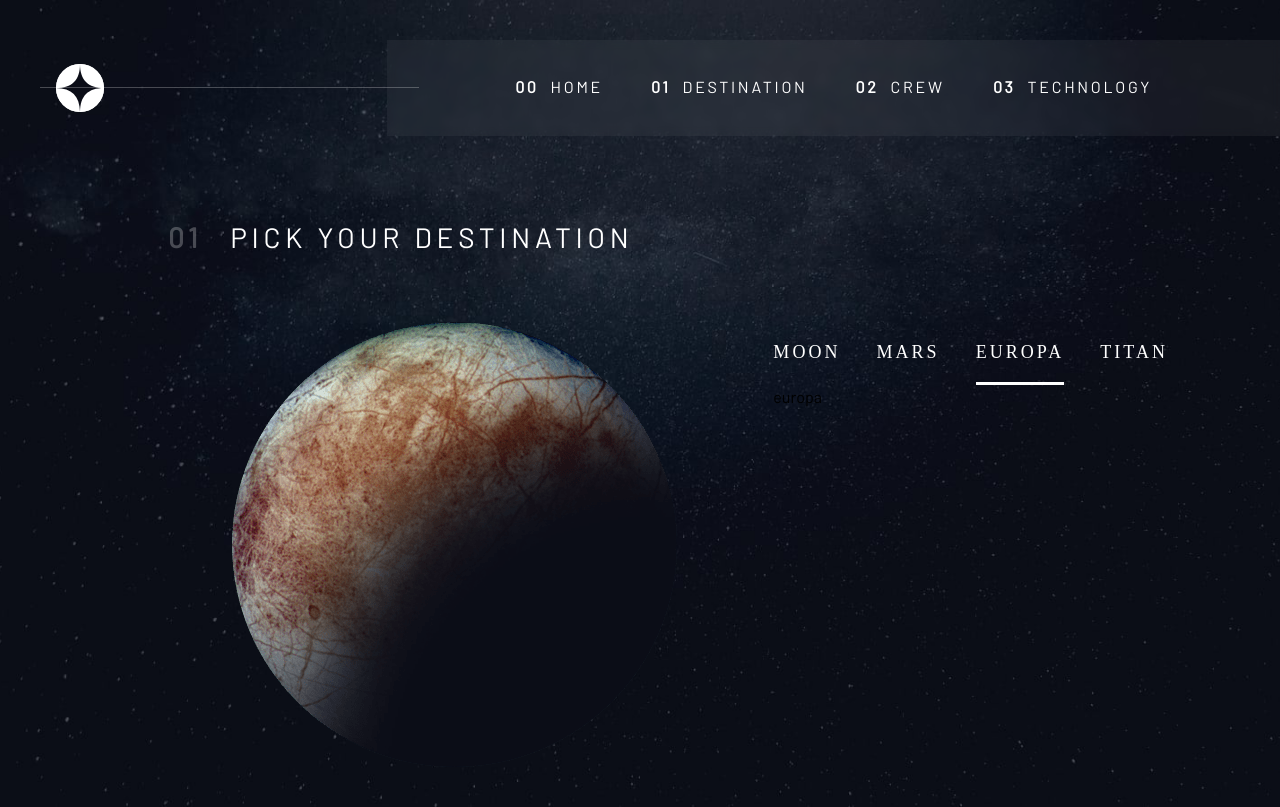
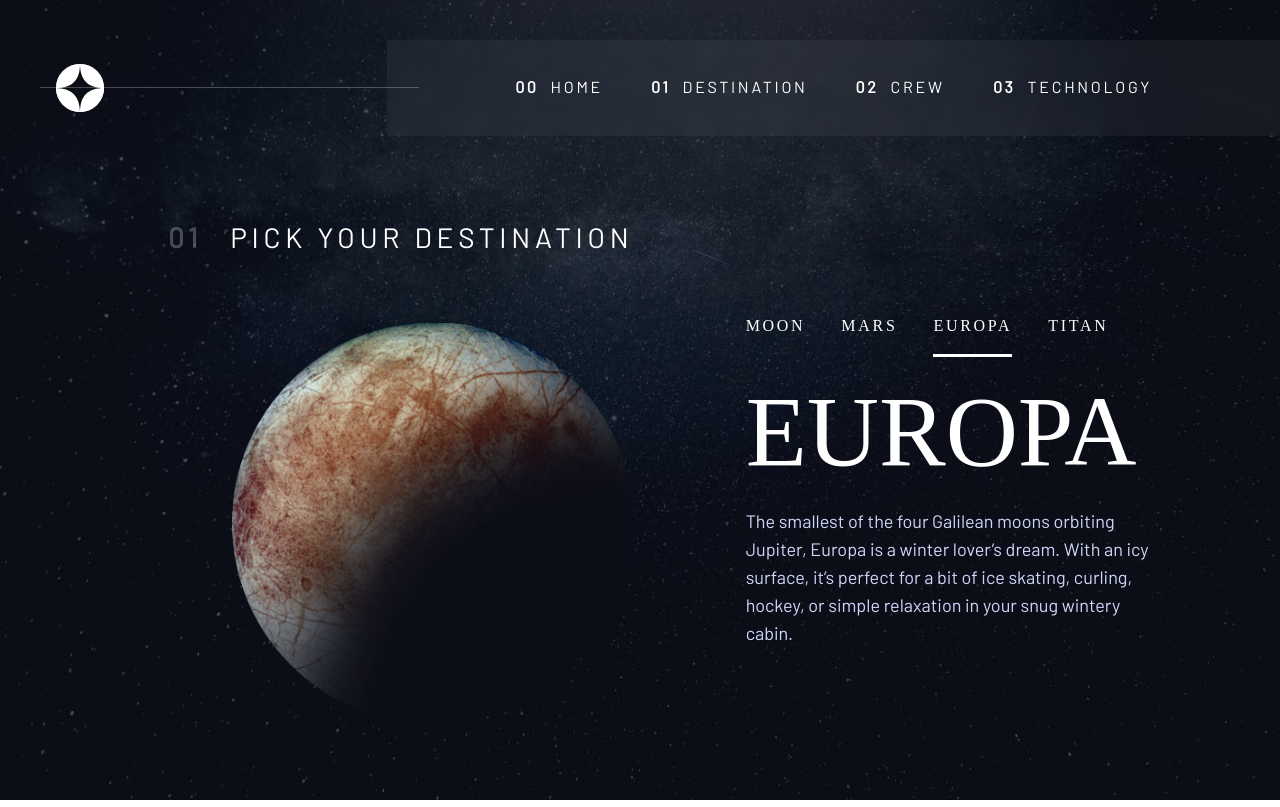
Before and after one commit to PCPbiscuit/Space-travel-ts, a Next.js app: page /destination/europa in a window 1280 px wide. Built offline with nearby package versions, Linux system fonts and the light colour scheme; a web font is replaced by a local one.

Commit message:
sizing adjustments

```diff
--- a/src/pages/destination/[planet].tsx
+++ b/src/pages/destination/[planet].tsx
@@ -54,10 +54,10 @@ const Destination: NextPage<Props> = props => {
         <h2 className="opacity-25 font-bold">01</h2>
         <h2>Pick your destination</h2>
       </div>
-      <div className="flex items-center pl-16 justify-between">
-        <Image alt="Celestial object" src={image || ''} />
-        <div className="flex flex-col h-full">
-          <div className="flex space-x-9 text-white text-lg uppercase">
+      <div className="flex items-center pl-16 space-x-28 2xl:space-x-56">
+        <Image alt="Celestial object" src={image || ''} objectFit="contain" />
+        <div className="flex flex-col h-full mb-12 w-1/2 2xl:w-1/3">
+          <div className="flex space-x-9 text-white text-base uppercase">
             {celestialsPics.map(celestial => (
               <Link
                 href={`/destination/${celestial.name}`}
@@ -76,7 +76,10 @@ const Destination: NextPage<Props> = props => {
               </Link>
             ))}
           </div>
-          <h2>{props.celestial.name}</h2>
+          <h1 className="text-white text-large uppercase">
+            {props.celestial.name}
+          </h1>
+          <p className="text-blue text-lg">{props.celestial.info}</p>
         </div>
       </div>
     </div>
```
